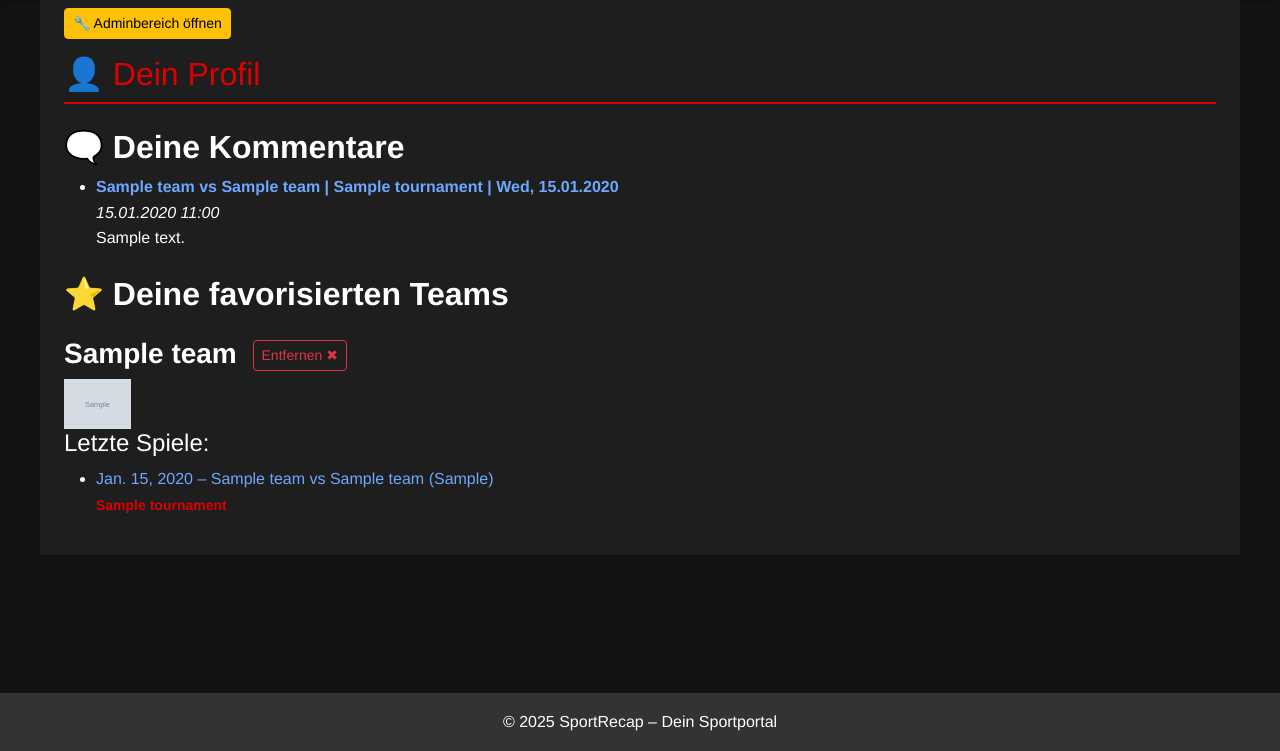
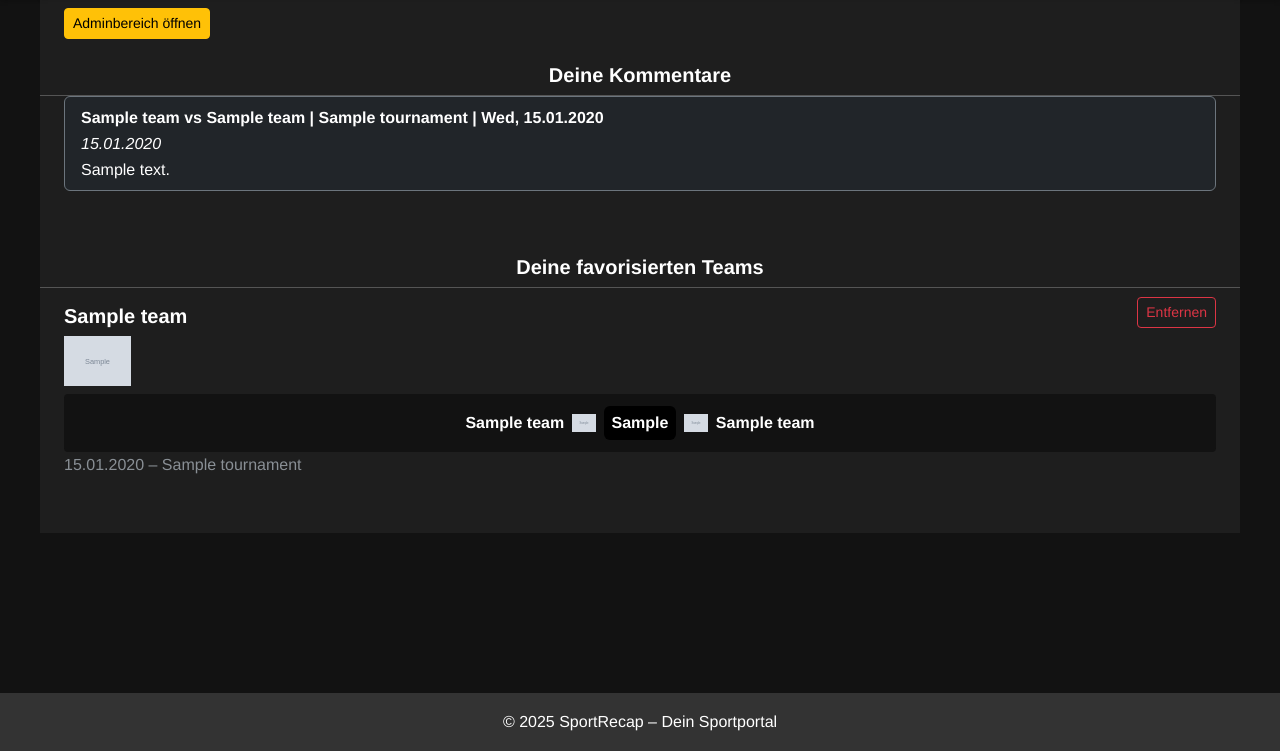
Before and after one commit to Simon3107/sportsrecap, a Django app: page /profile/ in a window 1280 px wide. Shown: the part 49-800 px from the top of the page. Run offline with Django 5.2, Linux system fonts and the light colour scheme; a user stored in the database is signed in; tables that the repository leaves empty hold one stand-in row (values such as "Sample post"); grey boxes marked "Sample" are stand-in pictures; parts of the project's set-up code (start-up, migrations or seed data) failed here and were passed over.

Commit message:
Designüberarbeitung im design2 Branch

```diff
--- a/core/templates/profile.html
+++ b/core/templates/profile.html
@@ -1,70 +1,86 @@
 {% extends 'base.html' %}
+{% block title %}Profil{% endblock %}
 
 {% block content %}
 {% if request.user.is_staff %}
   <p>
-    <a href="{% url 'admin:index' %}" class="btn btn-sm btn-warning">🔧 Adminbereich öffnen</a>
+    <a href="{% url 'admin:index' %}" class="btn btn-warning btn-sm">Adminbereich öffnen</a>
   </p>
 {% endif %}
 
-<h1>👤 Dein Profil</h1>
-
-<h2>🗨️ Deine Kommentare</h2>
-<ul>
+<section class="mb-5">
+  <h2 class="section-title">Deine Kommentare</h2>
+  <ul class="list-group">
     {% for comment in comments %}
-    <li>
+      <li class="list-group-item bg-dark text-white border-secondary mb-2">
         <strong>
-            <a href="{% url 'match_detail' comment.match.id %}">
+          <a href="{% url 'match_detail' comment.match.id %}" class="text-white text-decoration-none">
             {{ comment.match }}
           </a>
         </strong><br>
-      <em>{{ comment.created_at|date:"d.m.Y H:i" }}</em><br>
+        <em>{{ comment.created_at|date:"d.m.Y" }}</em><br>
         {{ comment.text }}
       </li>
     {% empty %}
-    <li>Du hast noch keine Kommentare geschrieben.</li>
+      <li class="list-group-item bg-dark text-white border-secondary">
+        Du hast noch keine Kommentare geschrieben.
+      </li>
     {% endfor %}
   </ul>
+</section>
 
-<h2>⭐ Deine favorisierten Teams</h2>
+<section class="mb-5">
+  <h2 class="section-title">Deine favorisierten Teams</h2>
+
   {% for team, matches in team_matches.items %}
-  <div style="margin-bottom: 30px;">
-    <h3>
-      <a href="{% url 'sport_matches' team.sport.id %}?team={{ team.id }}" class="text-decoration-none text-white">
+    <div class="mb-4">
+      <div class="d-flex align-items-center justify-content-between">
+        <h3 class="tournament-title mb-2">
+          <a href="{% url 'sport_matches' team.sport.id %}?team={{ team.id }}" class="text-white text-decoration-none">
             {{ team.name }}
           </a>
-
-      <form method="post" action="{% url 'toggle_favorite' team.id %}" style="display:inline;">
+        </h3>
+        <form method="post" action="{% url 'toggle_favorite' team.id %}">
           {% csrf_token %}
-        <button type="submit" class="btn btn-sm btn-outline-danger ms-2">
-          Entfernen ✖
-        </button>
+          <button type="submit" class="btn btn-outline-danger btn-sm">Entfernen</button>
         </form>
-    </h3>
+      </div>
 
       {% if team.logo %}
         <a href="{% url 'sport_matches' team.sport.id %}?team={{ team.id }}">
-        <img src="{{ team.logo.url }}" alt="{{ team.name }}" height="50">
+          <img src="{{ team.logo.url }}" alt="{{ team.name }}" height="50" class="mb-2">
         </a>
       {% endif %}
 
-    <h4>Letzte Spiele:</h4>
-    <ul>
+      <div>
+        {% if matches %}
           {% for match in matches %}
-      <li>
-        <a href="{% url 'match_detail' match.id %}">
-          {{ match.match_date }} – {{ match.team1.name }} vs {{ match.team2.name }} ({{ match.score }})
-          <br>
-          <small class="text-danger fw-bold">{{ match.tournament.name }}</small>
+            <a href="{% url 'match_detail' match.id %}" class="match-row-link">
+              <div class="match-row">
+                <div class="team team-left">
+                  <span>{{ match.team1.name }}</span>
+                  <img src="{% if match.team1.logo %}{{ match.team1.logo.url }}{% else %}/media/team_logos/default_logo.png{% endif %}" alt="{{ match.team1.name }}">
+                </div>
+
+                <div class="score">{{ match.score }}</div>
+
+                <div class="team team-right">
+                  <img src="{% if match.team2.logo %}{{ match.team2.logo.url }}{% else %}/media/team_logos/default_logo.png{% endif %}" alt="{{ match.team2.name }}">
+                  <span>{{ match.team2.name }}</span>
+                </div>
+              </div>
             </a>
-      </li>
-
-      {% empty %}
-        <li>Keine Spiele gefunden.</li>
+            <p class="text-muted mb-4" style="margin-top: -0.5rem;">
+              {{ match.match_date|date:"d.m.Y" }} – {{ match.tournament.name }}
+            </p>
           {% endfor %}
-    </ul>
+        {% else %}
+          <p class="text-muted">Keine Spiele gefunden.</p>
+        {% endif %}
+      </div>
     </div>
   {% empty %}
-  <p>Du hast noch keine Teams als Favoriten.</p>
+    <p class="text-muted">Du hast noch keine Teams als Favoriten.</p>
   {% endfor %}
+</section>
 {% endblock %}
```
Lines whose indentation alone changed are shown as unchanged.
